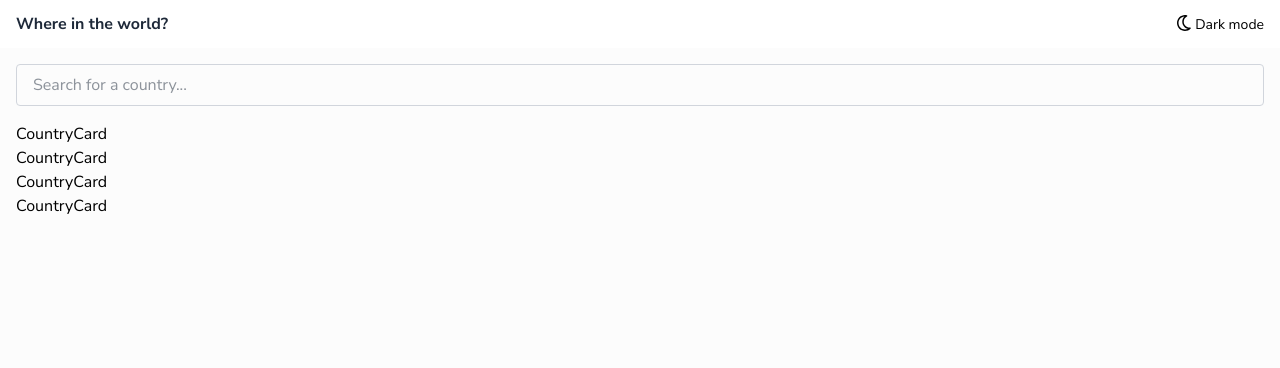
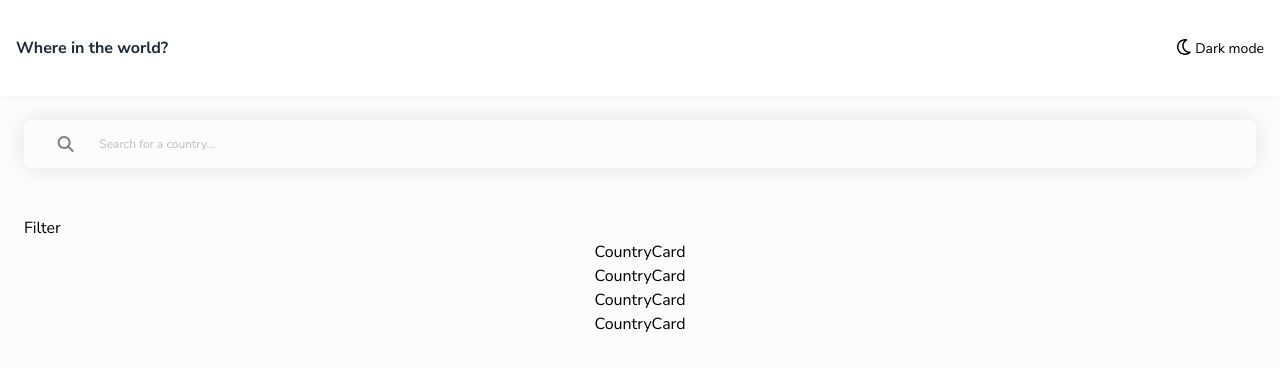
Before and after one commit to gabrielmarcano/countries-api, a React (Vite) app: page / in a window 1280 px wide. Shown: the top 368 px of the page. Built offline with nearby package versions, Linux system fonts and the light colour scheme.

Commit message:
Some styles on home

```diff
--- a/package.json
+++ b/package.json
@@ -12,6 +12,7 @@
   "dependencies": {
     "@fortawesome/fontawesome-svg-core": "^7.0.0",
     "@fortawesome/free-regular-svg-icons": "^7.0.0",
+    "@fortawesome/free-solid-svg-icons": "^7.0.0",
     "@fortawesome/react-fontawesome": "^0.2.3",
     "@tailwindcss/vite": "^4.1.12",
     "@tanstack/react-query": "^5.85.3",
--- a/src/Root.tsx
+++ b/src/Root.tsx
@@ -17,8 +17,8 @@ function Root() {
 
   return (
     <>
-      <div className="font-nunito min-h-screen bg-white">
-        <div className="flex h-12 w-full items-center justify-between p-4 shadow-md">
+      <div className="font-nunito min-h-screen w-full bg-gray-50">
+        <header className="flex h-24 w-full items-center justify-between bg-white p-4 shadow-md/2">
           <h1 className="text-md font-bold text-gray-800">
             Where in the world?
           </h1>
@@ -31,7 +31,7 @@ function Root() {
             <FontAwesomeIcon icon={darkMode ? faSun : faMoon} />
             <span className="text-sm">{darkMode ? 'Light' : 'Dark'} mode</span>
           </button>
-        </div>
+        </header>
         <Outlet />
       </div>
     </>
--- a/src/index.css
+++ b/src/index.css
@@ -6,14 +6,19 @@
 @theme {
   /* Dark Mode Elements */
   --color-blue-900: hsl(209, 23%, 22%);
+
   /* Dark Mode Background  */
   --color-blue-950: hsl(207, 26%, 17%);
+
   /* Light Mode Text */
   --color-gray-950: hsl(200, 15%, 8%);
+
   /* Light Mode Input */
   --color-gray-400: hsl(0, 0%, 50%);
+
   /* Light Mode Background */
   --color-gray-50: hsl(0, 0%, 99%);
+
   /* Dark Mode Text & Light Mode Elements */
   --color-white: hsl(0, 100%, 100%);
 
--- a/src/main.tsx
+++ b/src/main.tsx
@@ -15,6 +15,14 @@ const queryClient = new QueryClient({
   },
 })
 
+declare global {
+  interface Window {
+    __TANSTACK_QUERY_CLIENT__: import('@tanstack/query-core').QueryClient
+  }
+}
+
+window.__TANSTACK_QUERY_CLIENT__ = queryClient
+
 createRoot(document.getElementById('root')!).render(
   <StrictMode>
     <QueryClientProvider client={queryClient}>
--- a/src/pages/CountryPage.tsx
+++ b/src/pages/CountryPage.tsx
@@ -1,4 +1,12 @@
+import { useParams } from 'react-router'
+import { useCountry } from '../api/queries'
+
 function CountryPage() {
+  const { country } = useParams()
+  const { data: countryData } = useCountry(country!, {
+    enabled: !!country,
+  })
+
   return (
     <>
       <div className="min-h-screen bg-gray-50">
@@ -7,7 +15,7 @@ function CountryPage() {
           <p>CountryPage</p>
           <p>Info</p>
           <p>Currencies</p>
-          <p>Etc</p>
+          <p>{countryData?.data[0].name.common}</p>
         </div>
       </div>
     </>
--- a/src/pages/HomePage.tsx
+++ b/src/pages/HomePage.tsx
@@ -1,15 +1,50 @@
+import { FontAwesomeIcon } from '@fortawesome/react-fontawesome'
+import { faMagnifyingGlass } from '@fortawesome/free-solid-svg-icons'
 import CountryCard from '../components/CountryCard'
+import { useEffect, useState } from 'react'
 
 function HomePage() {
+  const [inputValue, setInputValue] = useState('')
+  const [search, setSearch] = useState('')
+
+  useEffect(() => {
+    const timer = setTimeout(() => {
+      setSearch(inputValue)
+    }, 500)
+
+    return () => {
+      clearTimeout(timer)
+    }
+  }, [inputValue])
+
+  useEffect(() => {
+    console.log(search)
+  }, [search])
+
   return (
     <>
-      <div className="min-h-screen bg-gray-50">
-        <div className="container mx-auto w-full p-4">
-          <input
-            type="text"
-            placeholder="Search for a country..."
-            className="mb-4 w-full rounded border border-gray-300 px-4 py-2 text-gray-800"
-          />
+      <div className="flex flex-col items-center p-6">
+        <div className="w-full">
+          <div className="mb-12 flex w-full">
+            <div className="flex w-full items-center rounded-md px-8 py-4 shadow-[0_0px_20px_rgba(0,0,0,0.1)]">
+              <FontAwesomeIcon
+                icon={faMagnifyingGlass}
+                className="text-gray-400"
+              />
+              <input
+                type="text"
+                onChange={(e) => setInputValue(e.target.value)}
+                value={inputValue}
+                placeholder="Search for a country..."
+                className="ml-6 w-full text-xs text-gray-400 outline-none"
+              />
+            </div>
+          </div>
+          <div className="flex w-full justify-start">
+            <button>Filter</button>
+          </div>
+        </div>
+        <div className="flex w-full flex-col items-center justify-center">
           <CountryCard />
           <CountryCard />
           <CountryCard />
```
Also changed, not shown: 1 other file (tests, documents, lock files or other folders).
